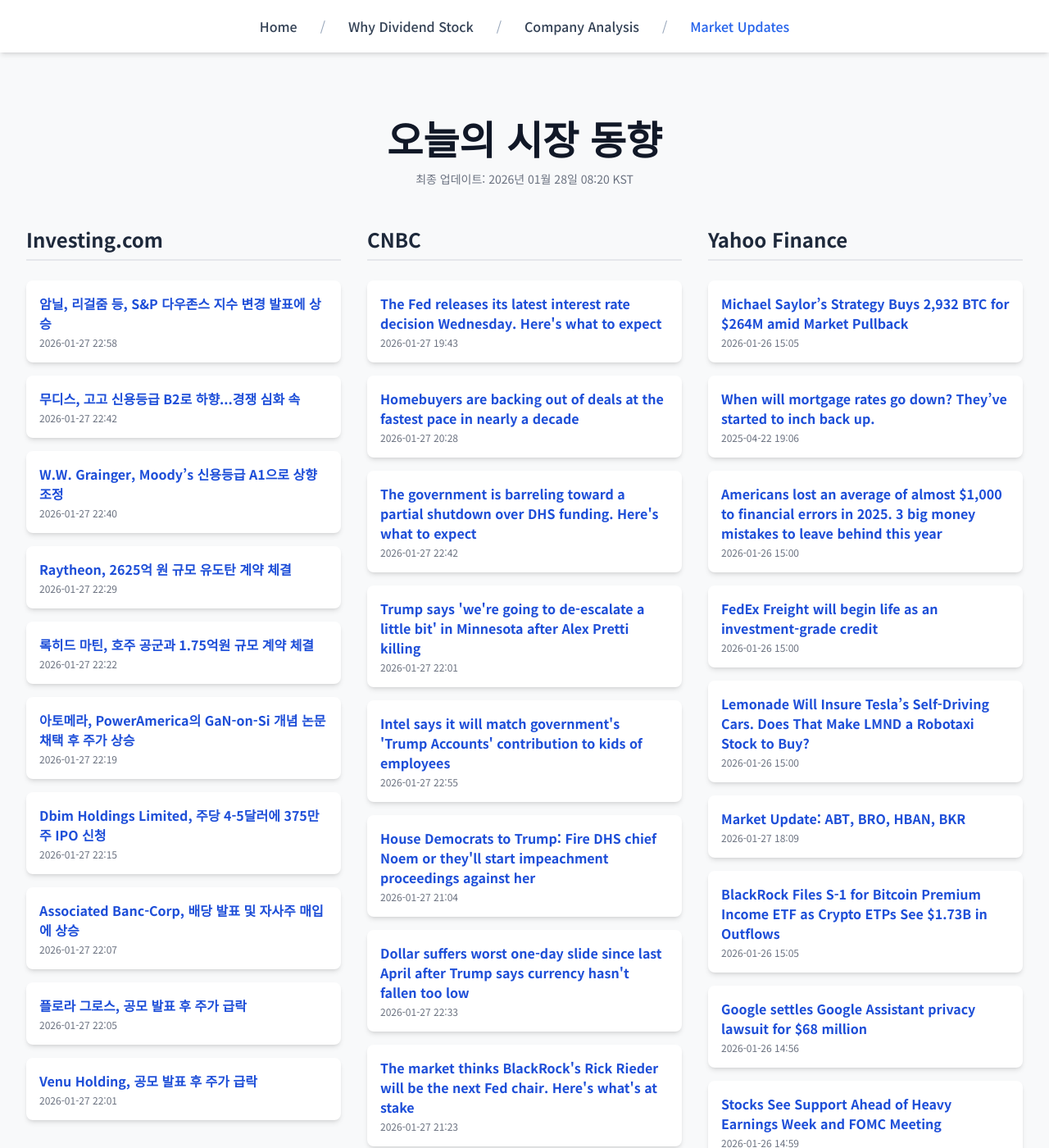
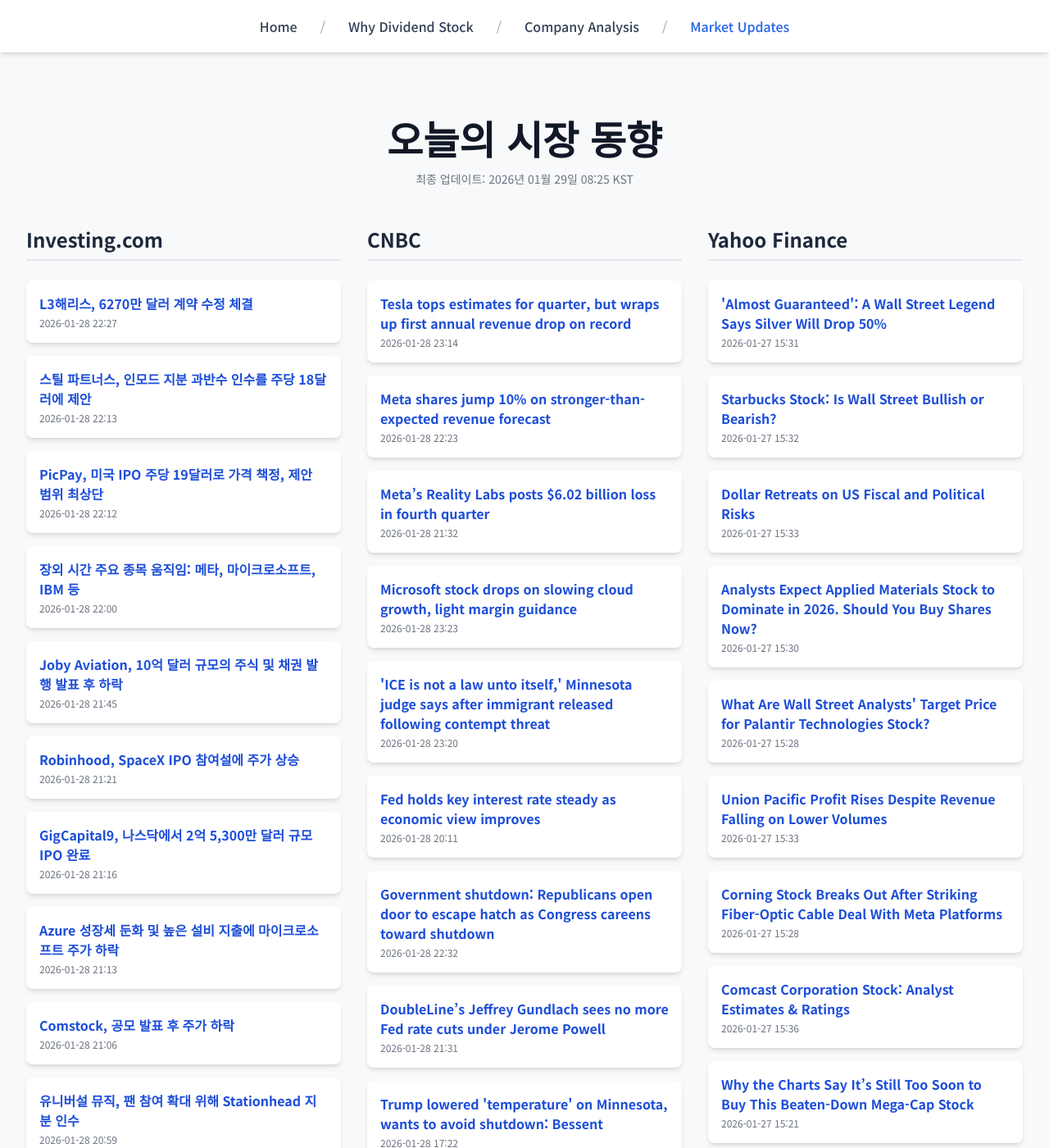
Before and after one commit to Kay-Hwang/my-company-analysis, a Jekyll site: the page built from market-updates.html, in a window 1280 px wide and 1400 px high. Shown: the whole window at 82% size. Built offline with Jekyll 4.4.1, drawn with Linux system fonts in a browser that asks for light colours; nearby versions of some CDN libraries; a script that is not in the unit is left out; some of the changed text lies outside the part shown.

Commit message:
Update daily data

```diff
--- a/_data/latest_data.json
+++ b/_data/latest_data.json
@@ -1,190 +1,190 @@
 {
-  "lastUpdated": "2026년 01월 28일 08:20 KST",
+  "lastUpdated": "2026년 01월 29일 08:25 KST",
   "news": {
     "investing": [
       {
-        "title": "암닐, 리걸줌 등, S&P 다우존스 지수 변경 발표에 상승",
-        "link": "https://kr.investing.com/news/stock-market-news/article-93CH-1800608",
-        "pubDate": "2026-01-27 22:58:00",
-        "summary": "암닐, 리걸줌 등, S&P 다우존스 지수 변경 발표에 상승"
+        "title": "L3해리스, 6270만 달러 계약 수정 체결",
+        "link": "https://kr.investing.com/news/stock-market-news/article-93CH-1802508",
+        "pubDate": "2026-01-28 22:27:30",
+        "summary": "L3해리스, 6270만 달러 계약 수정 체결"
       },
       {
-        "title": "무디스, 고고 신용등급 B2로 하향...경쟁 심화 속",
-        "link": "https://kr.investing.com/news/stock-market-news/article-93CH-1800592",
-        "pubDate": "2026-01-27 22:42:27",
-        "summary": "무디스, 고고 신용등급 B2로 하향...경쟁 심화 속"
+        "title": "스틸 파트너스, 인모드 지분 과반수 인수를 주당 18달러에 제안",
+        "link": "https://kr.investing.com/news/stock-market-news/article-93CH-1802488",
+        "pubDate": "2026-01-28 22:13:11",
+        "summary": "스틸 파트너스, 인모드 지분 과반수 인수를 주당 18달러에 제안"
       },
       {
-        "title": "W.W. Grainger, Moody’s 신용등급 A1으로 상향 조정",
-        "link": "https://kr.investing.com/news/stock-market-news/article-93CH-1800585",
-        "pubDate": "2026-01-27 22:40:39",
-        "summary": "W.W. Grainger, Moody’s 신용등급 A1으로 상향 조정"
+        "title": "PicPay, 미국 IPO 주당 19달러로 가격 책정, 제안 범위 최상단",
+        "link": "https://kr.investing.com/news/stock-market-news/article-432SI-1802486",
+        "pubDate": "2026-01-28 22:12:07",
+        "summary": "PicPay, 미국 IPO 주당 19달러로 가격 책정, 제안 범위 최상단"
       },
       {
-        "title": "Raytheon, 2625억 원 규모 유도탄 계약 체결",
-        "link": "https://kr.investing.com/news/stock-market-news/article-93CH-1800574",
-        "pubDate": "2026-01-27 22:29:10",
-        "summary": "Raytheon, 2625억 원 규모 유도탄 계약 체결"
+        "title": "장외 시간 주요 종목 움직임: 메타, 마이크로소프트, IBM 등",
+        "link": "https://kr.investing.com/news/stock-market-news/article-432SI-1802466",
+        "pubDate": "2026-01-28 22:00:04",
+        "summary": "장외 시간 주요 종목 움직임: 메타, 마이크로소프트, IBM 등"
       },
       {
-        "title": "록히드 마틴, 호주 공군과 1.75억원 규모 계약 체결",
-        "link": "https://kr.investing.com/news/stock-market-news/article-93CH-1800571",
-        "pubDate": "2026-01-27 22:22:06",
-        "summary": "록히드 마틴, 호주 공군과 1.75억원 규모 계약 체결"
+        "title": "Joby Aviation, 10억 달러 규모의 주식 및 채권 발행 발표 후 하락",
+        "link": "https://kr.investing.com/news/stock-market-news/article-93CH-1802432",
+        "pubDate": "2026-01-28 21:45:02",
+        "summary": "Joby Aviation, 10억 달러 규모의 주식 및 채권 발행 발표 후 하락"
       },
       {
-        "title": "아토메라, PowerAmerica의 GaN-on-Si 개념 논문 채택 후 주가 상승",
-        "link": "https://kr.investing.com/news/stock-market-news/article-93CH-1800569",
-        "pubDate": "2026-01-27 22:19:55",
-        "summary": "아토메라, PowerAmerica의 GaN-on-Si 개념 논문 채택 후 주가 상승"
+        "title": "Robinhood, SpaceX IPO 참여설에 주가 상승",
+        "link": "https://kr.investing.com/news/stock-market-news/article-93CH-1802335",
+        "pubDate": "2026-01-28 21:21:39",
+        "summary": "Robinhood, SpaceX IPO 참여설에 주가 상승"
       },
       {
-        "title": "Dbim Holdings Limited, 주당 4-5달러에 375만 주 IPO 신청",
-        "link": "https://kr.investing.com/news/stock-market-news/article-432SI-1800561",
-        "pubDate": "2026-01-27 22:15:04",
-        "summary": "Dbim Holdings Limited, 주당 4-5달러에 375만 주 IPO 신청"
+        "title": "GigCapital9, 나스닥에서 2억 5,300만 달러 규모 IPO 완료",
+        "link": "https://kr.investing.com/news/stock-market-news/article-432SI-1802307",
+        "pubDate": "2026-01-28 21:16:22",
+        "summary": "GigCapital9, 나스닥에서 2억 5,300만 달러 규모 IPO 완료"
       },
       {
-        "title": "Associated Banc-Corp, 배당 발표 및 자사주 매입에 상승",
-        "link": "https://kr.investing.com/news/stock-market-news/article-93CH-1800550",
-        "pubDate": "2026-01-27 22:07:57",
-        "summary": "Associated Banc-Corp, 배당 발표 및 자사주 매입에 상승"
+        "title": "Azure 성장세 둔화 및 높은 설비 지출에 마이크로소프트 주가 하락",
+        "link": "https://kr.investing.com/news/stock-market-news/article-1802290",
+        "pubDate": "2026-01-28 21:13:57",
+        "summary": "Azure 성장세 둔화 및 높은 설비 지출에 마이크로소프트 주가 하락"
       },
       {
-        "title": "플로라 그로스, 공모 발표 후 주가 급락",
-        "link": "https://kr.investing.com/news/stock-market-news/article-93CH-1800540",
-        "pubDate": "2026-01-27 22:05:00",
-        "summary": "플로라 그로스, 공모 발표 후 주가 급락"
+        "title": "Comstock, 공모 발표 후 주가 하락",
+        "link": "https://kr.investing.com/news/stock-market-news/article-93CH-1802259",
+        "pubDate": "2026-01-28 21:06:46",
+        "summary": "Comstock, 공모 발표 후 주가 하락"
       },
       {
-        "title": "Venu Holding, 공모 발표 후 주가 급락",
-        "link": "https://kr.investing.com/news/stock-market-news/article-93CH-1800526",
-        "pubDate": "2026-01-27 22:01:03",
-        "summary": "Venu Holding, 공모 발표 후 주가 급락"
+        "title": "유니버설 뮤직, 팬 참여 확대 위해 Stationhead 지분 인수",
+        "link": "https://kr.investing.com/news/stock-market-news/article-93CH-1802245",
+        "pubDate": "2026-01-28 20:59:57",
+        "summary": "유니버설 뮤직, 팬 참여 확대 위해 Stationhead 지분 인수"
       }
     ],
     "cnbc": [
       {
-        "title": "The Fed releases its latest interest rate decision Wednesday. Here's what to expect",
-        "link": "https://www.cnbc.com/2026/01/27/fed-preview-january-2026.html",
-        "pubDate": "Tue, 27 Jan 2026 19:43:34 GMT",
-        "summary": "This week's meeting offers little suspense and probably not much action, even as massive changes loom over the Fed's longer-term direction."
+        "title": "Tesla tops estimates for quarter, but wraps up first annual revenue drop on record",
+        "link": "https://www.cnbc.com/2026/01/28/tesla-tsla-2025-q4-earnings.html",
+        "pubDate": "Wed, 28 Jan 2026 23:14:05 GMT",
+        "summary": "Tesla's earnings report comes weeks after Elon Musk's automaker reported another decline in vehicle deliveries."
       },
       {
-        "title": "Homebuyers are backing out of deals at the fastest pace in nearly a decade",
-        "link": "https://www.cnbc.com/2026/01/27/homebuyers-backing-out-of-deals.html",
-        "pubDate": "Tue, 27 Jan 2026 20:28:11 GMT",
-        "summary": "More than 16% of signed contracts on homes in December were canceled, as consumers face continued uncertainty in the economy and rising inventory."
+        "title": "Meta shares jump 10% on stronger-than-expected revenue forecast",
+        "link": "https://www.cnbc.com/2026/01/28/meta-q4-earnings-report-2025.html",
+        "pubDate": "Wed, 28 Jan 2026 22:23:29 GMT",
+        "summary": "Meta reported fourth-quarter earnings on Wednesday that topped estimates and issued stronger-than-expected sales guidance."
       },
       {
-        "title": "The government is barreling toward a partial shutdown over DHS funding. Here's what to expect",
-        "link": "https://www.cnbc.com/2026/01/27/us-government-shutdown-over-dhs-funding.html",
-        "pubDate": "Tue, 27 Jan 2026 22:42:21 GMT",
-        "summary": "The U.S. government may partially shutdown on Saturday months after a record 43-day closure in 2025."
+        "title": "Meta’s Reality Labs posts $6.02 billion loss in fourth quarter",
+        "link": "https://www.cnbc.com/2026/01/28/metas-reality-labs-posts-6point02-billion-loss-in-fourth-quarter.html",
+        "pubDate": "Wed, 28 Jan 2026 21:32:00 GMT",
+        "summary": "Meta’s Reality Labs posts $6.02 billion loss in fourth quarter."
       },
       {
-        "title": "Trump says 'we're going to de-escalate a little bit' in Minnesota after Alex Pretti killing",
-        "link": "https://www.cnbc.com/2026/01/27/alex-pretti-trump-investigation-greg-bovino-homan-minnesota.html",
-        "pubDate": "Tue, 27 Jan 2026 22:01:00 GMT",
-        "summary": "Trump and the White House has sought to lower tensions over the shooting deaths of Alex Pretti and Renee Good in Minneapolis."
+        "title": "Microsoft stock drops on slowing cloud growth, light margin guidance",
+        "link": "https://www.cnbc.com/2026/01/28/microsoft-msft-q2-earnings-report-2026.html",
+        "pubDate": "Wed, 28 Jan 2026 23:23:32 GMT",
+        "summary": "Microsoft’s finances look more favorable after OpenAI completed a restructuring."
       },
       {
-        "title": "Intel says it will match government's 'Trump Accounts' contribution to kids of employees",
-        "link": "https://www.cnbc.com/2026/01/27/intel-says-it-will-match-governments-trump-accounts-contribution.html",
-        "pubDate": "Tue, 27 Jan 2026 22:55:24 GMT",
-        "summary": "The 530A program, often called \"Trump Accounts,\" passed last year as part of the administration's \"big beautiful bill.\""
+        "title": "'ICE is not a law unto itself,' Minnesota judge says after immigrant released following contempt threat",
+        "link": "https://www.cnbc.com/2026/01/28/ice-immigrant-minnesota-contempt-released.html",
+        "pubDate": "Wed, 28 Jan 2026 23:20:32 GMT",
+        "summary": "Minneapolis has become a focal point of immigration enforcement actions by the Trump administration, whose agents have killed two U.S. citizens there."
       },
       {
-        "title": "House Democrats to Trump: Fire DHS chief Noem or they'll start impeachment proceedings against her",
-        "link": "https://www.cnbc.com/2026/01/27/house-democrats-kristi-noem-impeachment-trump.html",
-        "pubDate": "Tue, 27 Jan 2026 21:04:17 GMT",
-        "summary": "Homeland Security Secretary Kristi Noem is facing criticism for her caustic comments on Alex Pretti, who was killed by a federal agent in Minnesota."
+        "title": "Fed holds key interest rate steady as economic view improves",
+        "link": "https://www.cnbc.com/2026/01/28/fed-rate-decision-january-2026.html",
+        "pubDate": "Wed, 28 Jan 2026 20:11:56 GMT",
+        "summary": "The Federal Reserve on Wednesday released its decision on interest rates."
       },
       {
-        "title": "Dollar suffers worst one-day slide since last April after Trump says currency hasn't fallen too low",
-        "link": "https://www.cnbc.com/2026/01/27/dollar-worst-one-day-rout-since-april-trump-says-hasnt-fallen-too-low.html",
-        "pubDate": "Tue, 27 Jan 2026 22:33:19 GMT",
-        "summary": "The dollar dropped about 1.3% on Tuesday."
+        "title": "Government shutdown: Republicans open door to escape hatch as Congress careens toward shutdown",
+        "link": "https://www.cnbc.com/2026/01/28/government-shutdown-republicans-mull-escape-hatch-.html",
+        "pubDate": "Wed, 28 Jan 2026 22:32:04 GMT",
+        "summary": "Much of the U.S. government is poised to shut down early Saturday morning unless Congress approves spending measures."
       },
       {
-        "title": "The market thinks BlackRock's Rick Rieder will be the next Fed chair. Here's what's at stake",
-        "link": "https://www.cnbc.com/2026/01/27/market-thinks-blackrocks-rieder-will-next-chair-the-fed-whats-at-stake.html",
-        "pubDate": "Tue, 27 Jan 2026 21:23:21 GMT",
-        "summary": "A five-month process of finding the next Fed chair appears to be down to its final days, with one candidate emerging as the betting favorite."
+        "title": "DoubleLine’s Jeffrey Gundlach sees no more Fed rate cuts under Jerome Powell",
+        "link": "https://www.cnbc.com/2026/01/28/doublelines-jeffrey-gundlach-sees-no-more-fed-rate-cuts-under-jerome-powell.html",
+        "pubDate": "Wed, 28 Jan 2026 21:31:24 GMT",
+        "summary": "Powell has just two policy meetings left as chair — in March and April — before his term expires."
       },
       {
-        "title": "Five years after the GameStop mania, retail investors have become a force Wall Street can’t ignore",
-        "link": "https://www.cnbc.com/2026/01/27/gamestop-meme-stocks-retail-investors-wall-street.html",
-        "pubDate": "Tue, 27 Jan 2026 23:01:05 GMT",
-        "summary": "\"Retail investors are difference-makers. They can move markets with size and conviction,\" said Tom Lee, head of research at Fundstrat."
+        "title": "Trump lowered 'temperature' on Minnesota, wants to avoid shutdown: Bessent",
+        "link": "https://www.cnbc.com/2026/01/28/trump-ice-minnesota-government-shutdown-bessent.html",
+        "pubDate": "Wed, 28 Jan 2026 17:22:51 GMT",
+        "summary": "President Donald Trump is contacting lawmakers and \"urging them not to shut down the government,\" Treasury Secretary Scott Bessent told CNBC."
       },
       {
-        "title": "Canada's Carney to Trump: 'I meant what I said in Davos'",
-        "link": "https://www.cnbc.com/2026/01/27/carney-trump-bessent-davos.html",
-        "pubDate": "Tue, 27 Jan 2026 22:37:58 GMT",
-        "summary": "Carney said he and Trump discussed topics ranging from the Ukraine war to \"Arctic security,\" shorthand for the controversy over Greenland."
+        "title": "Here are the five key takeaways from Wednesday's Fed rate decision",
+        "link": "https://www.cnbc.com/2026/01/28/here-are-the-five-key-takeaways-from-wednesdays-fed-rate-decision.html",
+        "pubDate": "Wed, 28 Jan 2026 21:59:49 GMT",
+        "summary": "The Federal Reserve wrapped up a two-day policy meeting Wednesday, delivering pretty much what the market expected."
       }
     ],
     "yahoo": [
       {
-        "title": "Michael Saylor’s Strategy Buys 2,932 BTC for $264M amid Market Pullback",
-        "link": "https://finance.yahoo.com/news/michael-saylor-strategy-buys-2-150538266.html",
-        "pubDate": "2026-01-26T15:05:38Z",
-        "summary": "Michael Saylor’s Strategy Buys 2,932 BTC for $264M amid Market Pullback"
+        "title": "'Almost Guaranteed': A Wall Street Legend Says Silver Will Drop 50%",
+        "link": "https://finance.yahoo.com/news/almost-guaranteed-wall-street-legend-153106623.html",
+        "pubDate": "2026-01-27T15:31:06Z",
+        "summary": "'Almost Guaranteed': A Wall Street Legend Says Silver Will Drop 50%"
       },
       {
-        "title": "When will mortgage rates go down? They’ve started to inch back up.",
-        "link": "https://finance.yahoo.com/personal-finance/mortgages/article/when-will-mortgage-rates-go-down-theyve-started-to-inch-back-up-january-26-2026-190610605.html",
-        "pubDate": "2025-04-22T19:06:10Z",
-        "summary": "When will mortgage rates go down? They’ve started to inch back up."
+        "title": "Starbucks Stock: Is Wall Street Bullish or Bearish?",
+        "link": "https://finance.yahoo.com/news/starbucks-stock-wall-street-bullish-153246563.html",
+        "pubDate": "2026-01-27T15:32:46Z",
+        "summary": "Starbucks Stock: Is Wall Street Bullish or Bearish?"
       },
       {
-        "title": "Americans lost an average of almost $1,000 to financial errors in 2025. 3 big money mistakes to leave behind this year",
-        "link": "https://finance.yahoo.com/news/americans-lost-average-almost-1-150000607.html",
-        "pubDate": "2026-01-26T15:00:00Z",
-        "summary": "Americans lost an average of almost $1,000 to financial errors in 2025. 3 big money mistakes to leave behind this year"
+        "title": "Dollar Retreats on US Fiscal and Political Risks",
+        "link": "https://finance.yahoo.com/news/dollar-retreats-us-fiscal-political-153322849.html",
+        "pubDate": "2026-01-27T15:33:22Z",
+        "summary": "Dollar Retreats on US Fiscal and Political Risks"
       },
       {
-        "title": "FedEx Freight will begin life as an investment-grade credit",
-        "link": "https://finance.yahoo.com/news/fedex-freight-begin-life-investment-150000171.html",
-        "pubDate": "2026-01-26T15:00:00Z",
-        "summary": "FedEx Freight will begin life as an investment-grade credit"
+        "title": "Analysts Expect Applied Materials Stock to Dominate in 2026. Should You Buy Shares Now?",
+        "link": "https://finance.yahoo.com/news/analysts-expect-applied-materials-stock-153002555.html",
+        "pubDate": "2026-01-27T15:30:02Z",
+        "summary": "Analysts Expect Applied Materials Stock to Dominate in 2026. Should You Buy Shares Now?"
       },
       {
-        "title": "Lemonade Will Insure Tesla’s Self-Driving Cars. Does That Make LMND a Robotaxi Stock to Buy?",
-        "link": "https://finance.yahoo.com/news/lemonade-insure-tesla-self-driving-150002572.html",
-        "pubDate": "2026-01-26T15:00:02Z",
-        "summary": "Lemonade Will Insure Tesla’s Self-Driving Cars. Does That Make LMND a Robotaxi Stock to Buy?"
+        "title": "What Are Wall Street Analysts' Target Price for Palantir Technologies Stock?",
+        "link": "https://finance.yahoo.com/news/wall-street-analysts-target-price-152840762.html",
+        "pubDate": "2026-01-27T15:28:40Z",
+        "summary": "What Are Wall Street Analysts' Target Price for Palantir Technologies Stock?"
       },
       {
-        "title": "Market Update: ABT, BRO, HBAN, BKR",
-        "link": "https://finance.yahoo.com/research/reports/ARGUS_45981_MarketUpdate_1769537390000?yptr=yahoo&ncid=yahooproperties_plusresear_nm5q6ze1cei",
-        "pubDate": "2026-01-27T18:09:50Z",
-        "summary": "Market Update: ABT, BRO, HBAN, BKR"
+        "title": "Union Pacific Profit Rises Despite Revenue Falling on Lower Volumes",
+        "link": "https://www.wsj.com/business/earnings/union-pacific-profit-rises-despite-revenue-falling-on-lower-volumes-7d571b27?siteid=yhoof2&yptr=yahoo",
+        "pubDate": "2026-01-27T15:33:00Z",
+        "summary": "Union Pacific Profit Rises Despite Revenue Falling on Lower Volumes"
       },
       {
-        "title": "BlackRock Files S-1 for Bitcoin Premium Income ETF as Crypto ETPs See $1.73B in Outflows",
-        "link": "https://finance.yahoo.com/news/blackrock-files-1-bitcoin-premium-150539960.html",
-        "pubDate": "2026-01-26T15:05:39Z",
-        "summary": "BlackRock Files S-1 for Bitcoin Premium Income ETF as Crypto ETPs See $1.73B in Outflows"
+        "title": "Corning Stock Breaks Out After Striking Fiber-Optic Cable Deal With Meta Platforms",
+        "link": "https://www.investors.com/news/technology/corning-stock-meta-stock-fiber-optics/?src=A00220&yptr=yahoo",
+        "pubDate": "2026-01-27T15:28:17Z",
+        "summary": "Corning Stock Breaks Out After Striking Fiber-Optic Cable Deal With Meta Platforms"
       },
       {
-        "title": "Google settles Google Assistant privacy lawsuit for $68 million",
-        "link": "https://finance.yahoo.com/news/google-settles-google-assistant-privacy-145644415.html",
-        "pubDate": "2026-01-26T14:56:44Z",
-        "summary": "Google settles Google Assistant privacy lawsuit for $68 million"
+        "title": "Comcast Corporation Stock: Analyst Estimates & Ratings",
+        "link": "https://finance.yahoo.com/news/comcast-corporation-stock-analyst-estimates-153630971.html",
+        "pubDate": "2026-01-27T15:36:30Z",
+        "summary": "Comcast Corporation Stock: Analyst Estimates & Ratings"
       },
       {
-        "title": "Stocks See Support Ahead of Heavy Earnings Week and FOMC Meeting",
-        "link": "https://finance.yahoo.com/news/stocks-see-support-ahead-heavy-145937705.html",
-        "pubDate": "2026-01-26T14:59:37Z",
-        "summary": "Stocks See Support Ahead of Heavy Earnings Week and FOMC Meeting"
+        "title": "Why the Charts Say It’s Still Too Soon to Buy This Beaten-Down Mega-Cap Stock",
+        "link": "https://finance.yahoo.com/news/why-charts-still-too-soon-152159327.html",
+        "pubDate": "2026-01-27T15:21:59Z",
+        "summary": "Why the Charts Say It’s Still Too Soon to Buy This Beaten-Down Mega-Cap Stock"
       },
       {
-        "title": "Why Analysts Believe Banco Bilbao Vizcaya Argentaria, S.A. (BBVA)’s Bullish Story",
-        "link": "https://finance.yahoo.com/news/why-analysts-believe-banco-bilbao-151336849.html",
-        "pubDate": "2026-01-26T15:13:36Z",
-        "summary": "Why Analysts Believe Banco Bilbao Vizcaya Argentaria, S.A. (BBVA)’s Bullish Story"
+        "title": "Your tax refund may be bigger this year. Here's why.",
+        "link": "https://finance.yahoo.com/personal-finance/taxes/article/your-tax-refund-may-be-bigger-this-year-heres-why-152025333.html",
+        "pubDate": "2026-01-27T15:20:25Z",
+        "summary": "Your tax refund may be bigger this year. Here's why."
       }
     ]
   }
```
